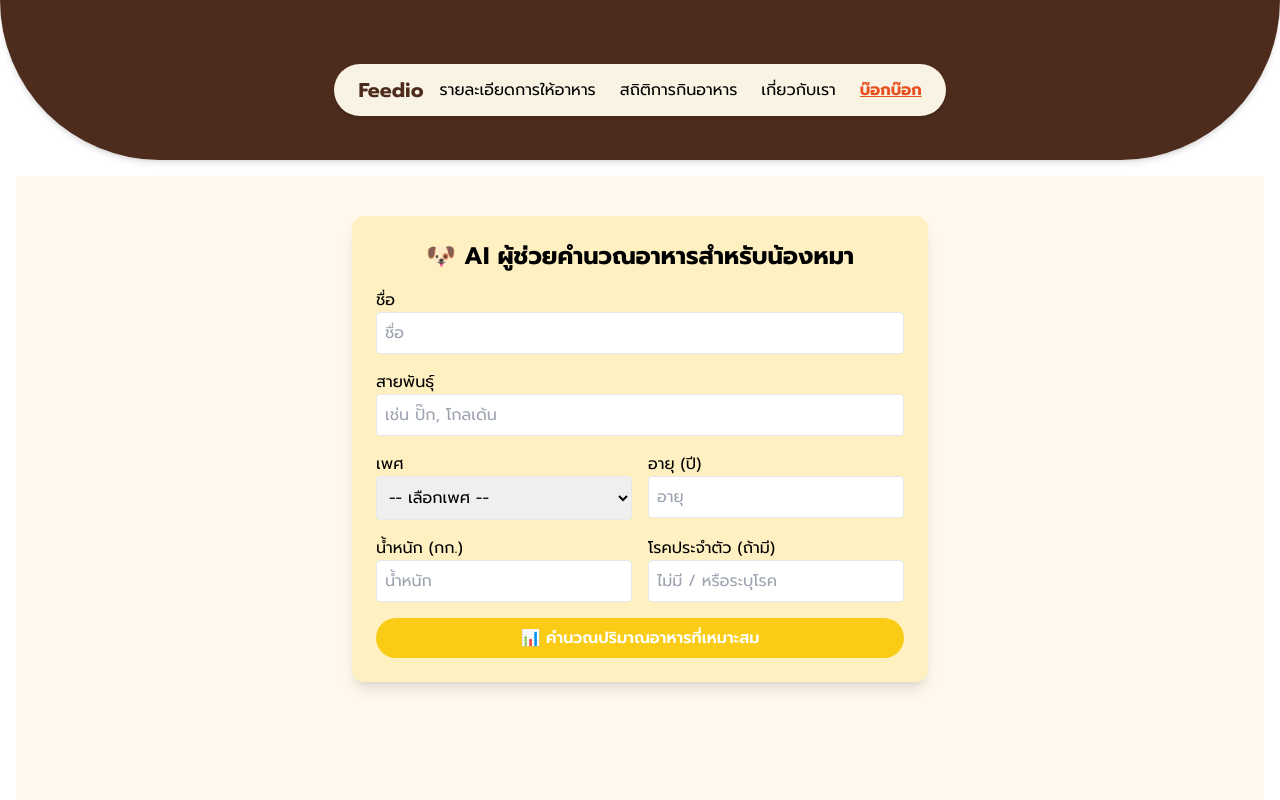
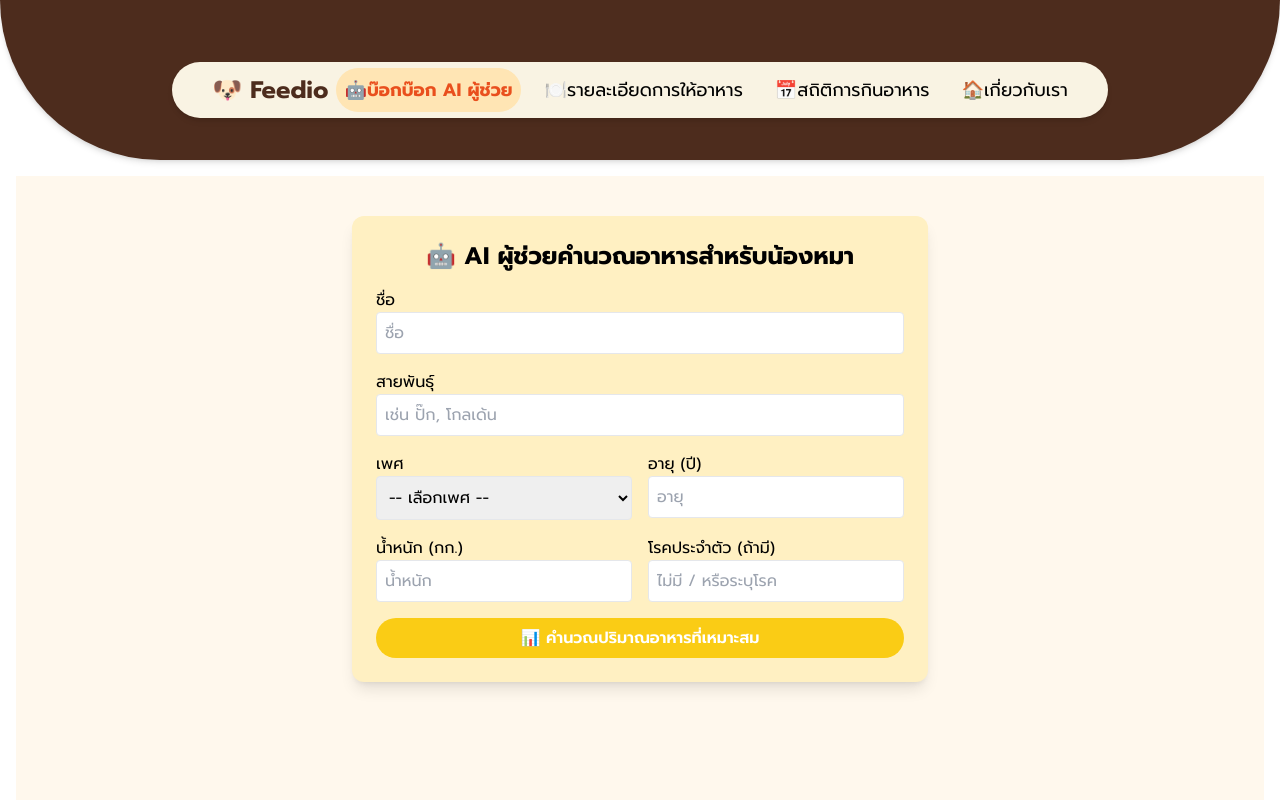
Before and after one commit to mrapiiwat/Feedio, a React (Vite) app in the folder frontend/: page /blog in a window 1280 px wide. Shown: the top 800 px of the page. Built offline with nearby package versions, Linux system fonts and the light colour scheme.

Commit message:
increase Emoji and motion in navbar and blogpages

```diff
--- a/frontend/src/components/Navbar.tsx
+++ b/frontend/src/components/Navbar.tsx
@@ -1,22 +1,49 @@
 import React from "react";
 import { NavLink } from "react-router-dom";
+import { motion } from "framer-motion";
 
 const Navbar: React.FC = () => {
   return (
     <div className="bg-[#4D2C1D] h-40 flex items-center justify-center rounded-b-full shadow-md">
-      <nav className="bg-[#F9F3E3] rounded-full mx-auto max-w-6xl mt-0 mb-[-20px] px-6 py-3 shadow-md flex items-center justify-between">
+      <nav className="bg-[#F9F3E3] rounded-full mx-auto max-w-6xl mt-0 mb-[-20px] px-8 py-3 shadow-md flex items-center justify-between">
         {/* Logo */}
-        <NavLink to="/" className="text-xl font-bold text-[#4D2C1D] mr-4">
-          Feedio
-        </NavLink>
+        <motion.div
+          whileHover={{ rotate: 15 }}
+          whileTap={{ rotate: -15 }}
+          transition={{ type: "spring", stiffness: 300 }}
+        >
+          <NavLink
+            to="/"
+            className="text-2xl font-bold text-[#4D2C1D] hover:scale-105 transition-transform duration-300 px-2"
+          >
+            🐶 Feedio
+          </NavLink>
+        </motion.div>
 
         {/* เมนู */}
-        <ul className="flex space-x-6">
+        <ul className="flex space-x-4 items-center text-lg">
           <li>
-            <NavLink to="/feederdetail"className={({ isActive }) =>isActive? "text-[#E94F1D] font-bold underline": "hover:underline"
+            <NavLink
+              to="/blog"
+              className={({ isActive }) =>
+                isActive
+                  ? "bg-[#FFE5B4] text-[#E94F1D] font-bold py-2 px-2 rounded-full transition-all duration-300"
+                  : "hover:bg-[#FFE5B4] hover:text-[#E94F1D] py-2 px-2 rounded-full transition-all duration-300"
               }
             >
-              รายละเอียดการให้อาหาร
+              🤖บ๊อกบ๊อก AI ผู้ช่วย
+            </NavLink>
+          </li>
+          <li>
+            <NavLink
+              to="/feederdetail"
+              className={({ isActive }) =>
+                isActive
+                  ? "bg-[#FFE5B4] text-[#E94F1D] font-bold py-2 px-2 rounded-full transition-all duration-300"
+                  : "hover:bg-[#FFE5B4] hover:text-[#E94F1D] py-2 px-2 rounded-full transition-all duration-300"
+              }
+            >
+              🍽️รายละเอียดการให้อาหาร
             </NavLink>
           </li>
           <li>
@@ -24,11 +51,11 @@ const Navbar: React.FC = () => {
               to="/statistics"
               className={({ isActive }) =>
                 isActive
-                  ? "text-[#E94F1D] font-bold underline"
-                  : "hover:underline"
+                  ? "bg-[#FFE5B4] text-[#E94F1D] font-bold py-2 px-2 rounded-full transition-all duration-300"
+                  : "hover:bg-[#FFE5B4] hover:text-[#E94F1D] py-2 px-2 rounded-full transition-all duration-300"
               }
             >
-              สถิติการกินอาหาร
+              📅สถิติการกินอาหาร
             </NavLink>
           </li>
           <li>
@@ -36,23 +63,11 @@ const Navbar: React.FC = () => {
               to="/about"
               className={({ isActive }) =>
                 isActive
-                  ? "text-[#E94F1D] font-bold underline"
-                  : "hover:underline"
+                  ? "bg-[#FFE5B4] text-[#E94F1D] font-bold py-2 px-2 rounded-full transition-all duration-300"
+                  : "hover:bg-[#FFE5B4] hover:text-[#E94F1D] py-2 px-2 rounded-full transition-all duration-300"
               }
             >
-              เกี่ยวกับเรา
-            </NavLink>
-          </li>
-          <li>
-            <NavLink
-              to="/blog"
-              className={({ isActive }) =>
-                isActive
-                  ? "text-[#E94F1D] font-bold underline"
-                  : "hover:underline mr-4"
-              }
-            >
-              บ๊อกบ๊อก
+              🏠เกี่ยวกับเรา
             </NavLink>
           </li>
         </ul>
--- a/frontend/src/pages/BlogPage.tsx
+++ b/frontend/src/pages/BlogPage.tsx
@@ -72,7 +72,7 @@ const BlogPage: React.FC = () => {
     >
       <div className="max-w-xl mx-auto bg-[#fff0c2] p-6 rounded-xl shadow-lg">
         <h1 className="text-2xl font-bold mb-4 text-center text-brown-800">
-          🐶 AI ผู้ช่วยคำนวณอาหารสำหรับน้องหมา
+        🤖 AI ผู้ช่วยคำนวณอาหารสำหรับน้องหมา
         </h1>
 
         {error && (
```
